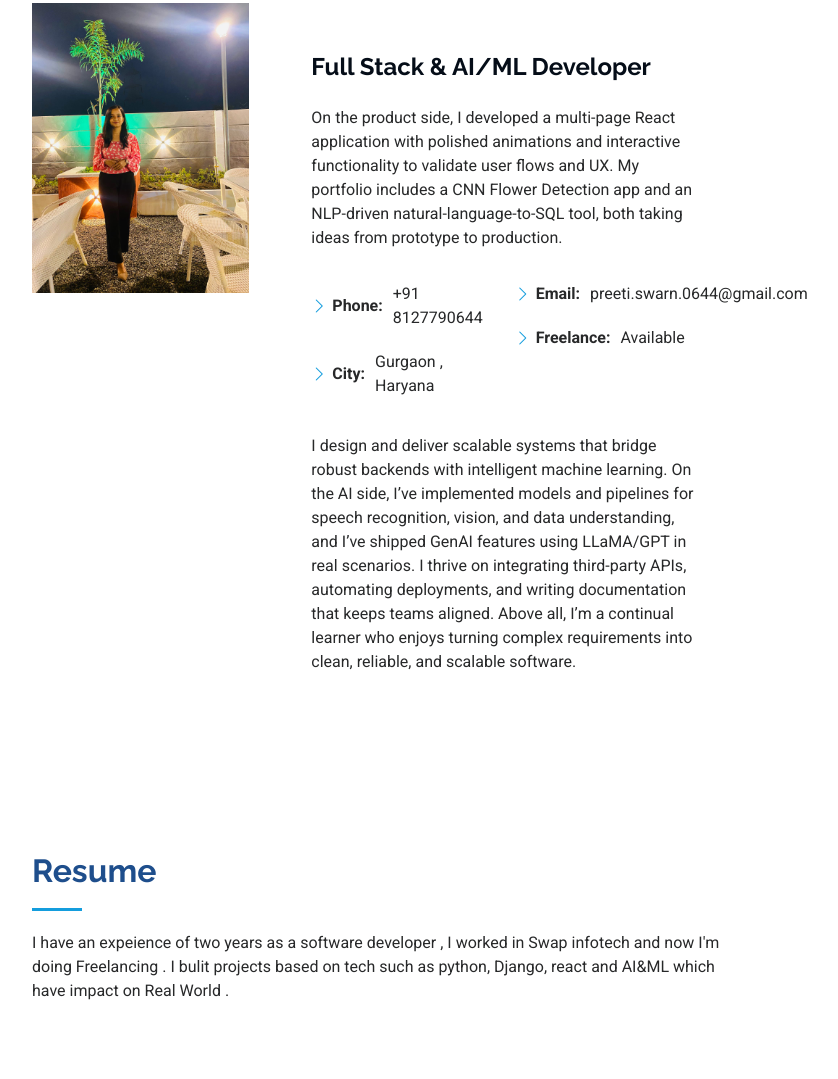
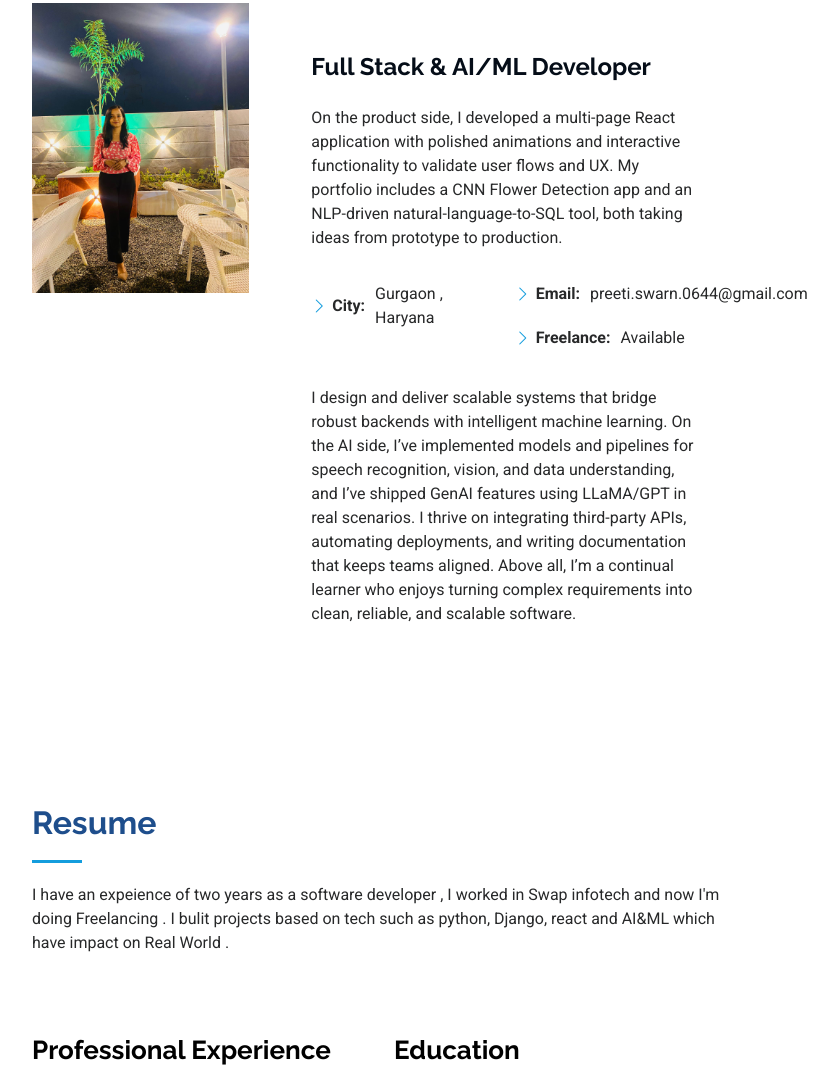
Before and after one commit to Preeti0012/iportfolio, a plain HTML site: page index.html in a window 1280 px wide. Shown: the part 1127-2206 px from the top of the page, without its empty margins (408-1246 px from the left). Drawn offline with Linux system fonts and the light colour scheme.

Commit message:
portfolio1

```diff
--- a/index.html
+++ b/index.html
@@ -107,7 +107,7 @@
                 <ul>
                   <!-- <li><i class="bi bi-chevron-right"></i> <strong>Birthday:</strong> <span>1 May 1995</span></li> -->
                   <!-- <li><i class="bi bi-chevron-right"></i> <strong>Website:</strong> <span>www.example.com</span></li> -->
-                  <li><i class="bi bi-chevron-right"></i> <strong>Phone:</strong> <span>+91 8127790644</span></li>
+                  <!-- <li><i class="bi bi-chevron-right"></i> <strong>Phone:</strong> <span>+91 8127790644</span></li> -->
                   <li><i class="bi bi-chevron-right"></i> <strong>City:</strong> <span>Gurgaon , Haryana</span></li>
                 </ul>
               </div>
```
